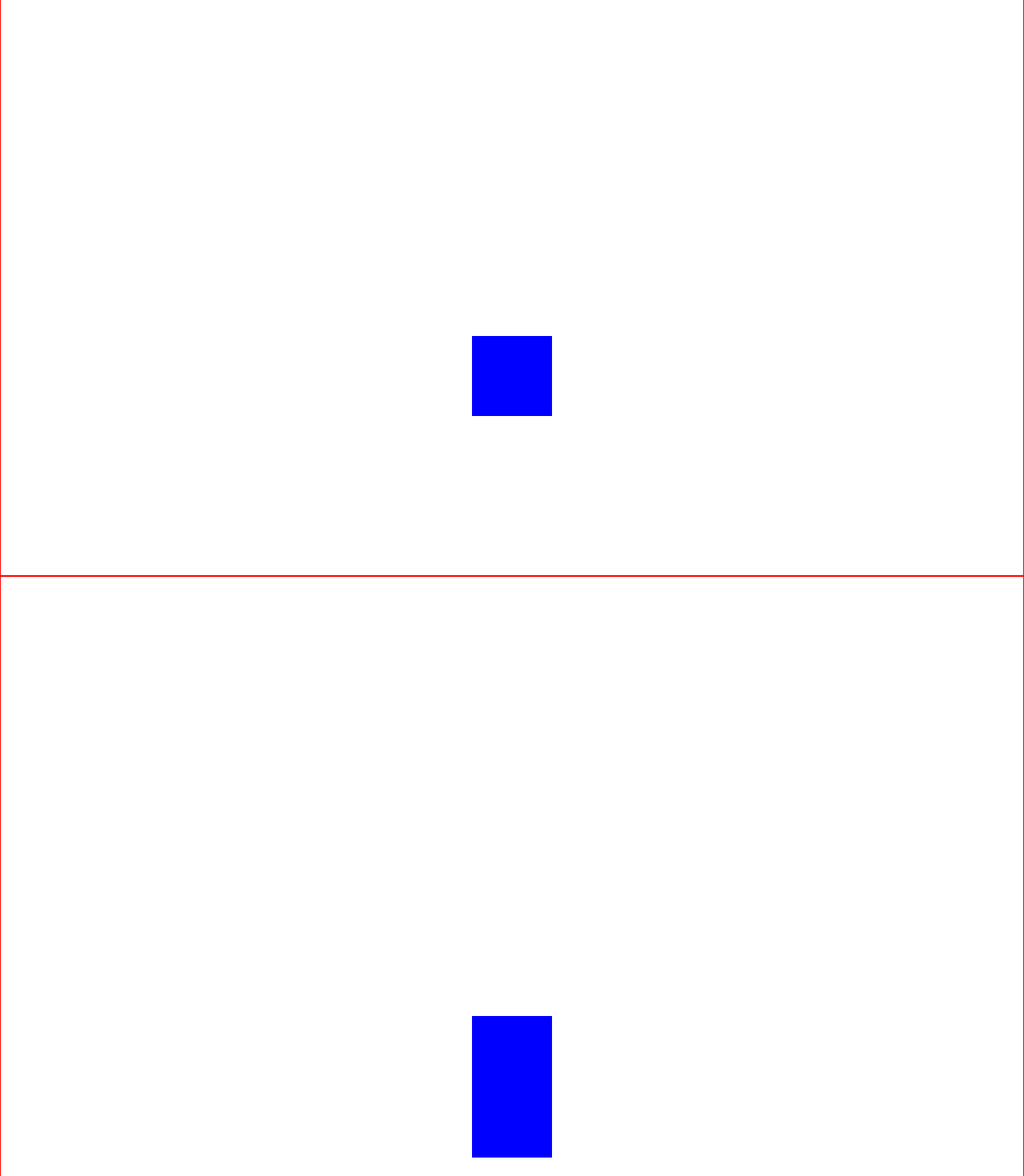
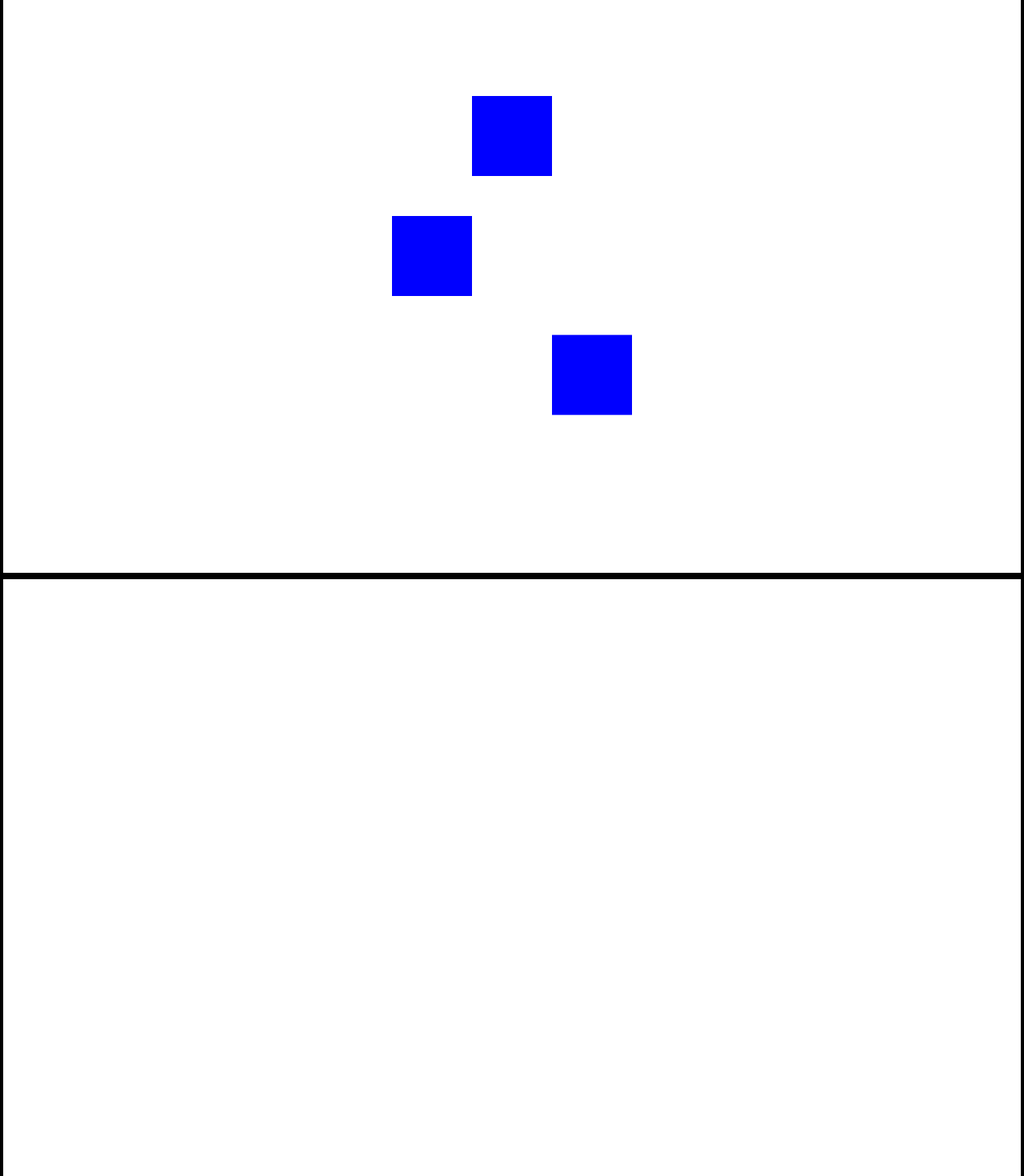
Before and after one commit to dbolesta/surround-react, a React (Create React App) app: page / in a window 1280 px wide. Shown: the part 80-1550 px from the top of the page at 80% size. Built offline with nearby package versions, Linux system fonts and the light colour scheme.

Commit message:
refactors parallax boxes into their own ParallaxProjectHolder component

```diff
--- a/src/App.js
+++ b/src/App.js
@@ -1,14 +1,19 @@
 import Page from './components/Page';
 import { ParallaxProvider } from 'react-scroll-parallax';
+import ParallaxProjectHolder from './components/ParallaxProjectHolder';
 
 
 function App() {
   return (
     <div className="App">
       <ParallaxProvider>
-        <Page start='-200px' end='500px' />
-        <Page start='-50px' end='200px' />
-        <Page start='-200px' end='400px' />
+        <Page>
+          <ParallaxProjectHolder start='200px' end='-200px' />
+          <ParallaxProjectHolder start='100px' end='-400px' />
+          <ParallaxProjectHolder start='50px' end='200px' />
+        </Page>
+        <Page />
+        <Page />
       </ParallaxProvider>
     </div>
   );
--- a/src/components/Page.js
+++ b/src/components/Page.js
@@ -1,24 +1,20 @@
 import styled from 'styled-components';
-import { Parallax } from 'react-scroll-parallax';
 
 const StyledPage = styled.div`
-    border: 1px solid red;
+    border: 4px solid black;
     display: flex;
     align-items: center;
     justify-content: center;
     width: 100%;
     height: 100vh;
+    position: relative;
 `;
 
 
-const Page = ({start, end}) => {
+const Page = ({children}) => {
   return (
     <StyledPage>
-        {/* <Parallax translateY={['-100px', '200px']}> */}
-        <Parallax translateY={[start, end]} >
-        {/* <Parallax speed={-15}> */}
-            <div className="my-thing" />
-        </Parallax>
+        {children}
     </StyledPage>
   )
 }
--- /dev/null
+++ b/src/components/ParallaxProjectHolder.js
@@ -0,0 +1,18 @@
+import { Parallax } from 'react-scroll-parallax';
+import styled from 'styled-components';
+
+const StyledProjectHolder = styled.div`
+    width: 100px;
+    height: 100px;
+    background-color: blue;
+`;
+
+const ParallaxProjectHolder = ({start, end}) => {
+  return (
+    <Parallax translateY={[start, end]}>
+        <StyledProjectHolder />
+    </Parallax>
+  )
+}
+
+export default ParallaxProjectHolder
--- a/src/index.css
+++ b/src/index.css
@@ -15,9 +15,3 @@ code {
 * {
   box-sizing: border-box;
 }
-
-.my-thing {
-  width: 100px;
-  height: 100px;
-  background-color: blue;
-}
```
